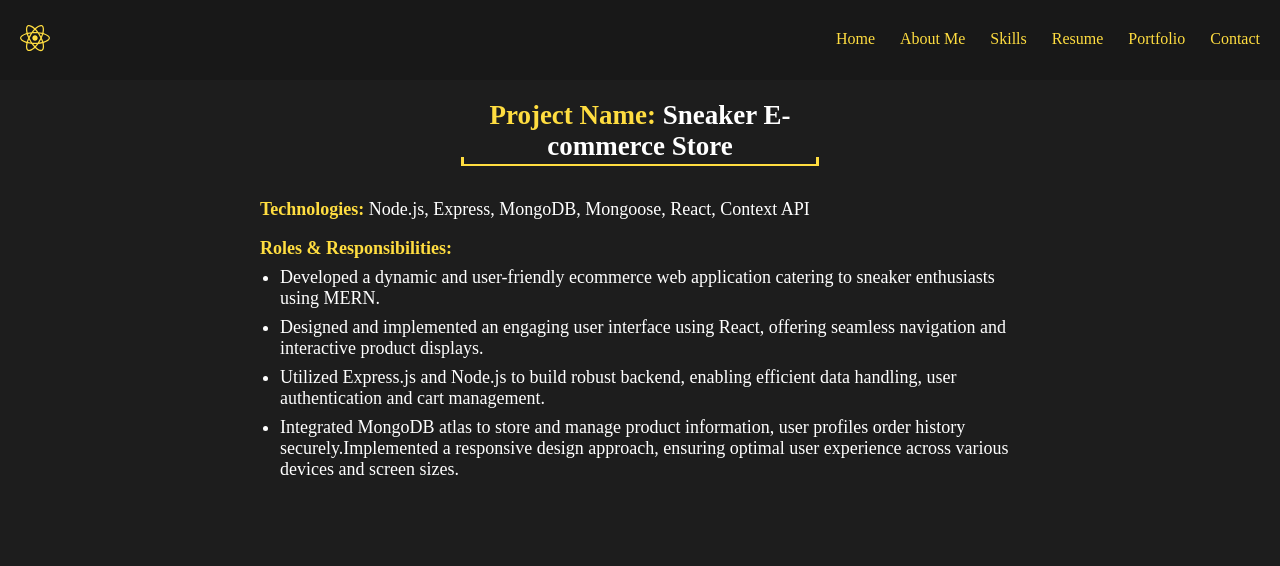
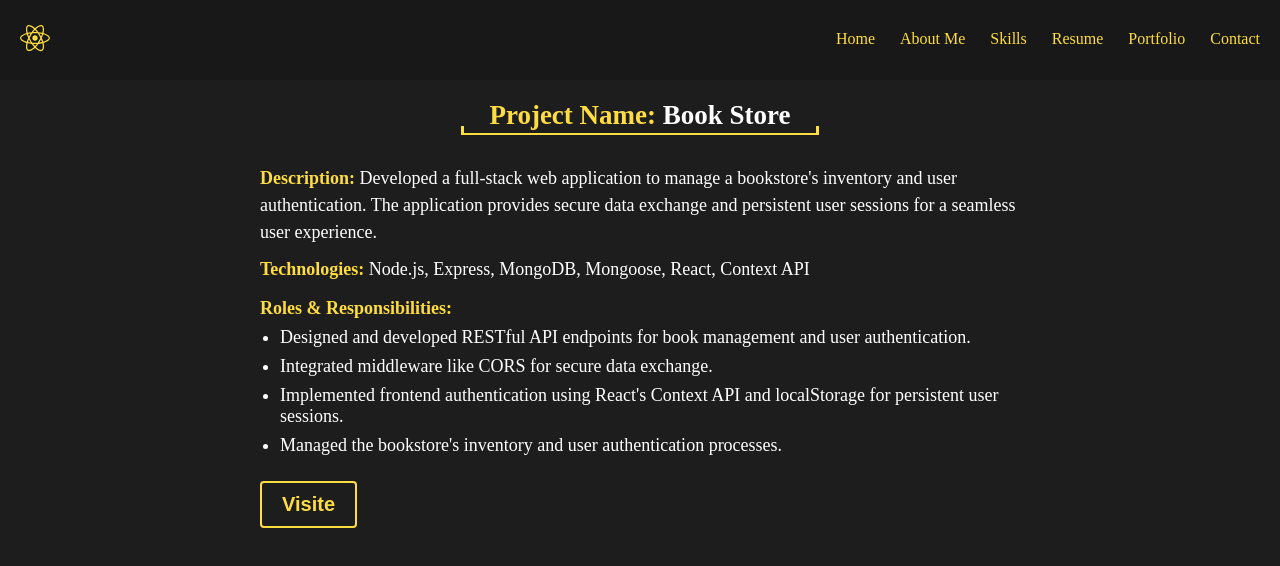
Before and after one commit to sojitrakartik02/portfolio, a React (Create React App) app: page /project/1 in a window 1280 px wide. Shown: the top 566 px of the page. Built offline with nearby package versions, Linux system fonts and the light colour scheme.

Commit message:
Chnage in resume

```diff
--- a/src/Containers/ProjectPage/ProjectPage.jsx
+++ b/src/Containers/ProjectPage/ProjectPage.jsx
@@ -5,49 +5,91 @@ import './styles.scss'
 
 
 
+const portfolioData = [
+    { id: 1, name: 'Book Store', link: "https://book-store-puce-omega.vercel.app/" },
+    { id: 2, name: 'Dice Game', link: "https://dice-game-pdeg.vercel.app/" },
+    { id: 3, name: 'Crypto Dashboard', link: "https://crypto-gamma-khaki.vercel.app/" },
+    { id: 4, name: 'Chat-app', link: "https://github.com/sojitrakartik02/Chat-app" },
+    { id: 5, name: 'Gemini-Clone', link: "https://gemini-clone-ruddy.vercel.app/" },
+    { id: 6, name: 'Invoice App', link: "https://invoices-topaz.vercel.app/" }
+];
 
 const projectDetails = {
     1: {
-        name: 'Sneaker E-commerce Store',
+        name: 'Book Store',
+        description: 'Developed a full-stack web application to manage a bookstore\'s inventory and user authentication. The application provides secure data exchange and persistent user sessions for a seamless user experience.',
         technologies: 'Node.js, Express, MongoDB, Mongoose, React, Context API',
-        description: [
-            ' Developed a dynamic and user-friendly ecommerce web application catering to sneaker enthusiasts using MERN.',
-            ' Designed and implemented an engaging user interface using React, offering seamless  navigation and interactive product displays.',
-            ' Utilized Express.js and Node.js to build robust backend, enabling efficient data handling, user authentication and cart management.',
-            'Integrated MongoDB atlas to store and manage product information, user profiles order history securely.Implemented a responsive design approach, ensuring optimal user experience across various devices and screen sizes.'
-
-        ],
-
+        rolesResponsibilities: [
+            'Designed and developed RESTful API endpoints for book management and user authentication.',
+            'Integrated middleware like CORS for secure data exchange.',
+            'Implemented frontend authentication using React\'s Context API and localStorage for persistent user sessions.',
+            'Managed the bookstore\'s inventory and user authentication processes.'
+        ]
     },
     2: {
-        name: ' Screen Time Analysis',
-        technologies: 'web-scraping, matplotlib in python',
-        description: [
-            '  Designed and implemented a Python-based tool to analyze screen time data by web scraping daily usage metrics from various online sources, enabling efficient tracking and visualization of digital consumption patterns.',
-            ' Built and maintained a web scraping pipeline using Python libraries (BeautifulSoup,Scrapy) to automate the extraction of screen time data from multiple platforms,reducing manual effort and increasing data accuracy.'
-        ],
+        name: 'Dice Game',
+        description: 'Developed a Dice Game using ReactJS, incorporating features such as dice rolling, number selection, and score tracking. The game allows users to roll a dice, select numbers, and track their score, all within a visually appealing interface styled using Styled Components.',
+        technologies: 'React, Styled Components',
+        rolesResponsibilities: [
+            'Developed a responsive and interactive game interface using ReactJS.',
+            "Implemented dice rolling functionality and number selection features.",
+            "Utilized Styled Components for designing and styling UI elements.",
+            "Managed game state and user interactions effectively.",
+            "Ensured a seamless user experience through intuitive design and smooth animations."
+        ]
     },
     3: {
-        name: 'Hospital Management System',
-        technologies: 'Java',
-        description: [
-            ' Created a Java-based application to manage key hospital operations, improving workflow efficiency.',
-
-            ' Developed features for adding, updating, and tracking patient information, ensuring accurate and up - to - date records.',
-            'Leveraged inheritance and other Java classes to create a modular and maintainable codebase, ensuring scalability and ease of updates'
-
-        ],
+        name: 'Crypto Dashboard',
+        description: 'The Forex Portfolio Website is a responsive web application built using React and Chakra UI. It provides users with real-time data visualization of forex market trends, utilizing Framer Motion for smooth animations and transitions.',
+        technologies: 'React, React Router DOM, Chakra UI',
+        rolesResponsibilities: [
+            'Developed responsive frontend components using React and Chakra UI.',
+            'Implemented various frontend features including the dashboard, transaction management, and support pages using React.',
+            'Integrated React Router DOM to manage navigation between different sections of the application.',
+            'Utilized Chakra UI and Emotion for designing and styling components, ensuring a consistent and appealing user interface.'
+        ]
     },
     4: {
-        name: ' Pulpit Infotech Website',
-        technologies: 'Node.js, Express, MongoDB, React',
-        description: [
-            " Created a fully functional, responsive website for Pulpit Infotech, showcasing the company's IT services and capabilities. which is now live and accessible on Google.",
-            " Ensured the website is responsive across all devices and platforms, providing a seamless user experience on both desktop and mobile.",
-            " Designed and implemented a user-friendly interface to effectively present the wide range of IT solutions offered by Pulpit Infotech."
-        ],
+        name: 'Chat-app',
+        description: 'Developed a full-stack application named \'Chat-app\' that enables real-time messaging and user authentication. The application supports seamless communication between users with a responsive and interactive user interface.',
+        technologies: 'Node.js, Express, MongoDB, React, Vite, Socket.IO, JWT, Tailwind CSS, DaisyUI',
+        rolesResponsibilities: [
+            'Designed and developed backend RESTful APIs using Node.js and Express.',
+            'Implemented real-time messaging functionality using Socket.IO.',
+            'Developed and integrated user authentication and authorization with JWT.',
+            'Created responsive and interactive UI components using React, Tailwind CSS, and DaisyUI.',
+            'Managed project dependencies and scripts for efficient development and deployment processes.'
+        ]
     },
-
+    5: {
+        name: 'Gemini-Clone',
+        description: 'Developed a cutting-edge AI-driven chat interface that mimics Gemini capabilities, incorporating real- time speech recognition, dynamic prompt processing, and seamless dark mode functionality.',
+        technologies: 'React, Vite, @mui/material, react-speech-recognition, use-dark-mode, Node.js, Express.js, @google/generative-ai,dotenv, eslint.',
+        rolesResponsibilities: [
+            'Implemented responsive UI using React and @mui/material.',
+            'Integrated real-time speech recognition with react-speech-recognition.',
+            'Developed dark mode functionality using use-dark-mode.',
+            'Set up Node.js and Express.js server.',
+            "Integrated Google's Generative AI API for prompt response generation.",
+            "Managed state with React's Context API.",
+            "Configured and deployed the application on Vercel using Vite and Node.js.",
+            "Conducted thorough testing and debugging to ensure reliability.",
+            "Documented the development process and created user guides."
+        ]
+    },
+    6: {
+        name: 'Invoice App',
+        description: 'The Invoice App is a web application developed to manage and generate invoices efficiently. It provides functionalities for creating, viewing, and deleting invoices, with an intuitive interface for adding products and calculating totals.',
+        technologies: 'React, Firebase, Firestore, Chart.js, HTML2Canvas, jsPDF, React Router DOM',
+        rolesResponsibilities: [
+            'Developed and implemented responsive frontend components using React and React Router DOM.',
+            'Designed and styled user interfaces with custom CSS to ensure a seamless user experience.',
+            'Integrated Firebase for user authentication and Firestore for managing invoice data.',
+            'Utilized Chart.js for visualizing invoice data trends and HTML2Canvas/jsPDF for generating downloadable PDF invoices.',
+            'Implemented functionality for creating, viewing, and deleting invoices, including product management and total calculation.',
+            'Ensured application stability and performance by handling asynchronous operations and user interactions.'
+        ]
+    }
 };
 
 
@@ -59,21 +101,28 @@ const ProjectPage = () => {
     if (!project) {
         return <div style={{ background: "red" }} >Project not found!</div>;
     }
-
+    const projectLink = portfolioData.find(item => item.id === parseInt(projectId))?.link;
+    const handleVisit = () => {
+        if (projectLink) {
+            window.open(projectLink, '_blank')
+        } else {
+            alert("Link Not Avlible")
+        }
+    }
     return (
         <div className='project-page' >
             <div className='Project_header1'>  <h1 className='Project_header'>Project Name: <span style={{ color: "white" }}> {project.name}</span></h1>
-            </div>
+            </div><p><strong>Description:</strong> <span style={{ color: "white" }}> {project.description}</span></p>
             <p><strong>Technologies:</strong><span style={{ color: "white" }}> {project.technologies}</span></p>
             <div style={{ marginTop: "15px" }}>
                 <strong>Roles & Responsibilities:</strong>
                 <ul style={{ color: "white", marginTop: "8px" }}>
-                    {project.description.map((role, index) => (
+                    {project.rolesResponsibilities.map((role, index) => (
                         <li style={{ color: "white", marginTop: "8px" }} key={index}>{role}</li>
                     ))}
                 </ul>
             </div>
-
+            <button onClick={handleVisit}>Visite</button>
         </div >
     );
 }
--- a/src/Containers/home/index.jsx
+++ b/src/Containers/home/index.jsx
@@ -12,7 +12,7 @@ const Home = () => {
     return (
         <section id='home' className='home'>
             <div className='home__text-wrapper'>
-                <h1 className='home__text-wrapper__hello'>Hello, I'm Man <br />Full Stack Developer</h1>
+                <h1 className='home__text-wrapper__hello'>Hello, I'm Kartik <br />Backend Developer</h1>
             </div>
             <Animate
                 play
--- a/src/Containers/porfolio/index.jsx
+++ b/src/Containers/porfolio/index.jsx
@@ -15,29 +15,40 @@ const portfolioData = [
 
     {
         id: 1,
-        name: 'Sneaker E-commerce Store',
-        // image: bookStore,
-        // link: "https://book-store-puce-omega.vercel.app/",
+        name: 'Book Store',
+        image: bookStore,
+        link: "https://book-store-puce-omega.vercel.app/",
     },
     {
         id: 2,
-        name: 'Screen Time Analysis',
-        // image: Dice_game,
-        // link: "https://dice-game-pdeg.vercel.app/",
+        name: 'Dice Game',
+        image: Dice_game,
+        link: "https://dice-game-pdeg.vercel.app/",
     },
     {
         id: 3,
-        name: ' Hospital Management System ',
-        // image: Spotify_Clone,
-        // link: "https://crypto-gamma-khaki.vercel.app/",
+        name: 'Crypto Dashboard',
+        image: Spotify_Clone,
+        link: "https://crypto-gamma-khaki.vercel.app/",
     },
     {
         id: 4,
-        name: ' Pulpit Infotech Website',
-        // image: chat_app,
-        // link: "https://github.com/sojitrakartik02/Chat-app",
+        name: 'Chat-app',
+        image: chat_app,
+        link: "https://github.com/sojitrakartik02/Chat-app",
     },
-
+    {
+        id: 5,
+        name: 'Gemini-Clone',
+        image: gemini,
+        link: "https://gemini-clone-ruddy.vercel.app/",
+    },
+    {
+        id: 6,
+        name: 'Invoice App',
+        image: Invoices,
+        link: "https://invoices-topaz.vercel.app/",
+    },
 ]
 
 const filetrData = [
@@ -107,18 +118,18 @@ const Porfolio = () => {
                                 onMouseLeave={() => handleHover(null)}
                                 key={`cardItem${item.name.trim()}`} className='portfolio__content__cards__item'>
                                 <div className='portfolio__content__cards__item__img-wrapper'>
-                                    {/* <a>
+                                    <a>
                                         <img src={item.image} />
-                                    </a> */}
+                                    </a>
                                 </div>
                                 <div className='overlay'>
                                     {
                                         index === hoverValue && (
                                             <div>
-                                                <p style={{ fontSize: "30px" }}>{item.name}</p>
+                                                <p>{item.name}</p>
                                                 <button onClick={() => handleView(item.id)}>View</button>
 
-                                                {/* <button onClick={() => handleViste(item.link)}>Visite</button> */}
+                                                <button onClick={() => handleViste(item.link)}>Visite</button>
                                             </div>
                                         )
                                     }
--- a/src/Containers/resume/styles.scss
+++ b/src/Containers/resume/styles.scss
@@ -83,6 +83,7 @@
 .vertical-timeline-element-title-wrapper {
     display: flex;
     align-items: center;
+    padding-bottom: 15px;
 
     h3,
     h4 {
--- a/src/Containers/resume/utils.js
+++ b/src/Containers/resume/utils.js
@@ -1,10 +1,14 @@
 export const data = {
   experience: [
     {
-      title: "Fullstack, Web Developer",
-      subTitle: "Pulpit Mobility",
-      description:
-        "Currently pursuing internship in Web-Developer at Pulpit Mobility  Identified and resolved bugs on the original website of pulpitmobility.com , improving site stability and user experience. Developed a new website pulpitinfotech.com , using HTML, CSS, and JavaScript, showcasing the company’s tech services. Built vishvgroup.com , a staffing platform designed to streamline the hiring process, using modern web development techniques.",
+      title: "Backend Developer",
+      subTitle: "-Ninja Tech",
+      description: ` Transitioned from a Full-Stack Developer role after a 6-month internship, applying in-depth knowledge of backend technologies to build and maintain scalable server-side solutions.
+   Designed, developed, and optimized RESTful APIs, ensuring fast and reliable communication between the frontend and backend.
+   Integrated and optimized databases (SQL/NoSQL) for high performance, including data modeling, query optimization, and ensuring data consistency.
+   Led the development of key server-side features such as authentication systems, payment gateways, and real-time notifications using technologies like Socket.IO.
+   Worked with the team to enhance application performance, reducing server response times by 25% through code optimization and caching strategies.
+   Collaborated closely with product managers, frontend developers, and DevOps teams to deliver seamless user experiences and ensure application scalability.`,
     },
   ],
   education: [
@@ -16,7 +20,7 @@ export const data = {
     {
       title: "12th",
       subTitle: "",
-      description: "Shree Ram Vidhyalaya,Palanpur",
+      description: "Taravada Gurukul, 2018 - 2021",
     },
   ],
 };
```
Also changed, not shown: src/Containers/about/index.jsx (+13 -9 lines), src/Containers/resume/index.jsx (+12 -5 lines), 2 other files (tests, documents, lock files or other folders).
